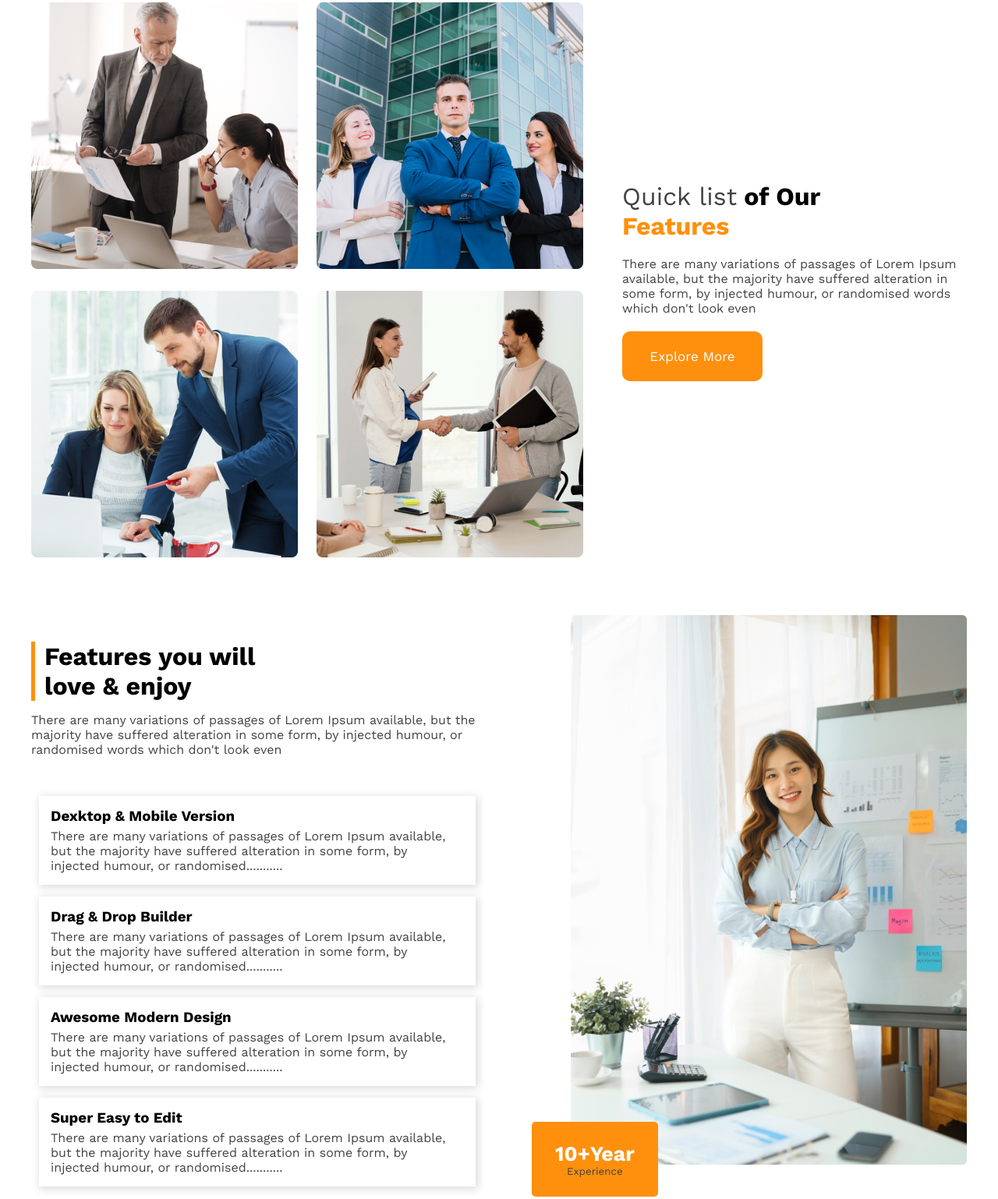
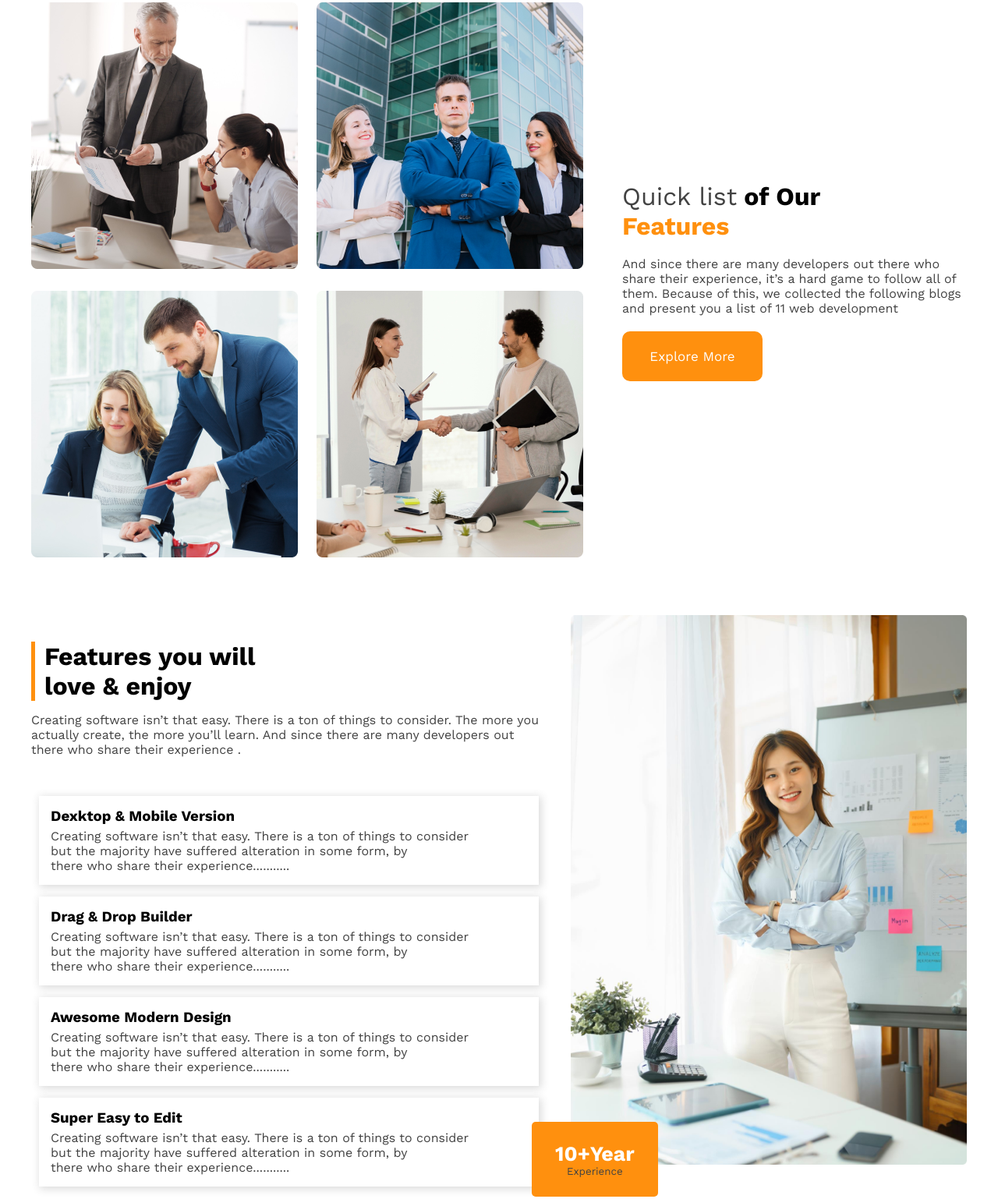
Before and after one commit to a-ashik/assignment-02, a plain HTML site: page index.html in a window 1280 px wide. Shown: the part 1135-2673 px from the top of the page at 78% size. Drawn offline with nearby package versions, Linux system fonts and the light colour scheme.

Commit message:
text changed

```diff
--- a/index.html
+++ b/index.html
@@ -27,7 +27,7 @@
     <div class="header-text">
 
         <h1>Brand New<br>Group of Architects </h1>
-        <p>There are many variations of passages of Lorem Ipsum available, but the majority have suffered alteration in <br> some form, by injected humour, or randomised words which don't look even</p>
+        <p>And since there are many developers out there who share their experience, it’s a hard game to follow  <br> Because of this, we collected the following and present you a list of 11 web developmen</p>
 
     </div>
 
@@ -51,7 +51,7 @@
             <div class="team-gallery-text">
                 <h1><span style="color:#424242; font-weight: 400;">Quick list</span> of Our <br>
                 <span style="color:#FF900E; ">Features</span> </h1>
-                <p>There are many variations of passages of Lorem Ipsum available, but the majority have suffered alteration in some form, by injected humour, or randomised words which don't look even</p>
+                <p>And since there are many developers out there who share their experience, it’s a hard game to follow all of them. Because of this, we collected the following blogs and present you a list of 11 web development</p>
                 <button>Explore More</button>
             </div>
 
@@ -60,24 +60,24 @@
         <div class="features">
             <div class="features-text">
                 <h1>Features you will <br> love & enjoy</h1>
-                <p>There are many variations of passages of Lorem Ipsum available, but the <br> majority have suffered alteration in some form, by injected humour, or<br> randomised words which don't look even</p>
+                <p>Creating software isn’t that easy. There is a ton of things to consider. The more you <br> actually create, the more you’ll learn. And since there are many developers out <br> there who share their experience .</p>
 
                 <div class="features-text-iteams">
                     <div class="features-text-iteam">
                         <h3>Dexktop & Mobile Version</h3>
-                        <p>There are many variations of passages of Lorem Ipsum available,<br> but the majority have suffered alteration in some form, by<br> injected humour, or randomised...........</p>
+                        <p>Creating software isn’t that easy. There is a ton of things to consider<br> but the majority have suffered alteration in some form, by<br> there who share their experience...........</p>
                     </div>
                     <div class="features-text-iteam">
                         <h3>Drag & Drop Builder</h3>
-                        <p>There are many variations of passages of Lorem Ipsum available,<br> but the majority have suffered alteration in some form, by<br> injected humour, or randomised...........</p>
+                        <p>Creating software isn’t that easy. There is a ton of things to consider<br> but the majority have suffered alteration in some form, by<br> there who share their experience...........</p>
                     </div>
                     <div class="features-text-iteam">
                         <h3>Awesome Modern Design</h3>
-                        <p>There are many variations of passages of Lorem Ipsum available,<br> but the majority have suffered alteration in some form, by<br> injected humour, or randomised...........</p>
+                        <p>Creating software isn’t that easy. There is a ton of things to consider<br> but the majority have suffered alteration in some form, by<br> there who share their experience...........</p>
                     </div>
                     <div class="features-text-iteam">
                         <h3>Super Easy to Edit</h3>
-                        <p>There are many variations of passages of Lorem Ipsum available,<br> but the majority have suffered alteration in some form, by<br> injected humour, or randomised...........</p>
+                        <p>Creating software isn’t that easy. There is a ton of things to consider<br> but the majority have suffered alteration in some form, by<br> there who share their experience...........</p>
                     </div>
                 </div>
 
@@ -95,7 +95,7 @@
 
         <div class="some-facts">
             <h1>Some Facts</h1>
-            <p>There are many variations of passages of Lorem Ipsum available, but <br> the majority have suffered alteration.</p>
+            <p>Because of this, we collected the following blogs and present you <br> a list of 11 web development their experience</p>
         </div>
 
         <div class="our-achievements">
@@ -158,7 +158,8 @@
         <div class="our-sponspors">
             <div class="sponspors-text">
                 <h1>Our Sponspors</h1>
-                <p>There are many variations of passages of Lorem Ipsum available, but <br> the majority have suffered alteration.</p>
+                <p>Because of this, we collected the following blogs and present you <br>
+                    a list of 11 web development their experience</p>
             </div>
             <div class="sponspors-brands">
 
```
